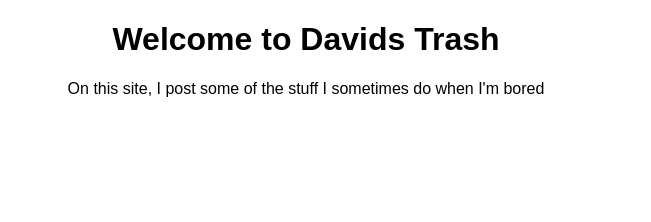
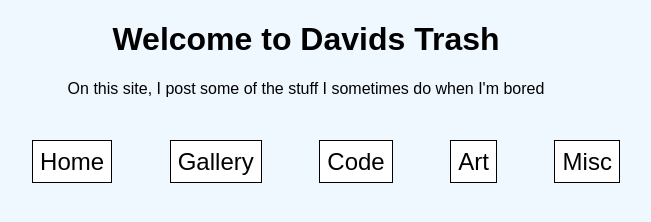
Before and after one commit to DanielDauersuff/DavidsTrash-Web, a plain HTML site: page index.html in a window 1280 px wide. Shown: the whole page, without its empty margins (334-985 px from the left). Drawn offline with Linux system fonts and the light colour scheme.

Commit message:
site, but does nothing

```diff
--- a/css/dt_css.css
+++ b/css/dt_css.css
@@ -1,4 +1,18 @@
 html{
     font-family: Arial, Helvetica, sans-serif;
     text-align: center;
+    background-color: aliceblue;
 }
+
+#menuelement,#menuelement:visited{
+    margin: 1.1em;
+    padding: .3em;
+    font-size: 1.5rem;
+    border: thin solid black;
+    background-color: white;
+    color: black;
+    text-decoration: none;
+}
+#menuelement:hover{
+    background-color: #EEEEEE;
+}
--- a/index.html
+++ b/index.html
@@ -11,5 +11,20 @@
             <h1>Welcome to Davids Trash</h1>
             <p>On this site, I post some of the stuff I sometimes do when I'm bored</p>
         </header>
+
+        <main>
+            <div>
+                <br>
+            </div>
+            <nav id="menu">
+                <ul>
+                    <a id="menuelement">Home</a>
+                    <a id="menuelement">Gallery</a>
+                    <a id="menuelement">Code</a>
+                    <a id="menuelement">Art</a>
+                    <a id="menuelement">Misc</a>
+                </ul>
+            </nav>
+        </main>
     </body>
 </html>
```
